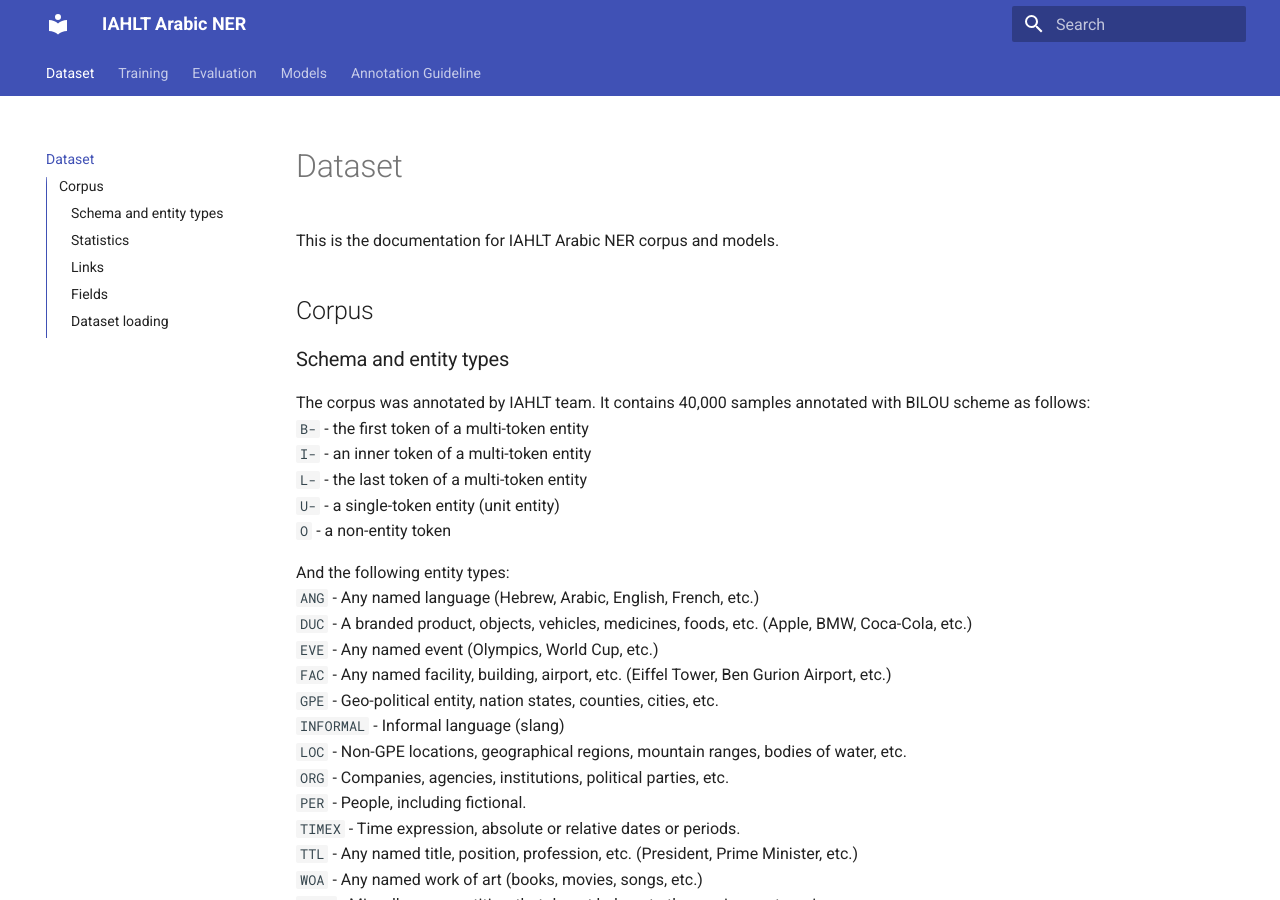
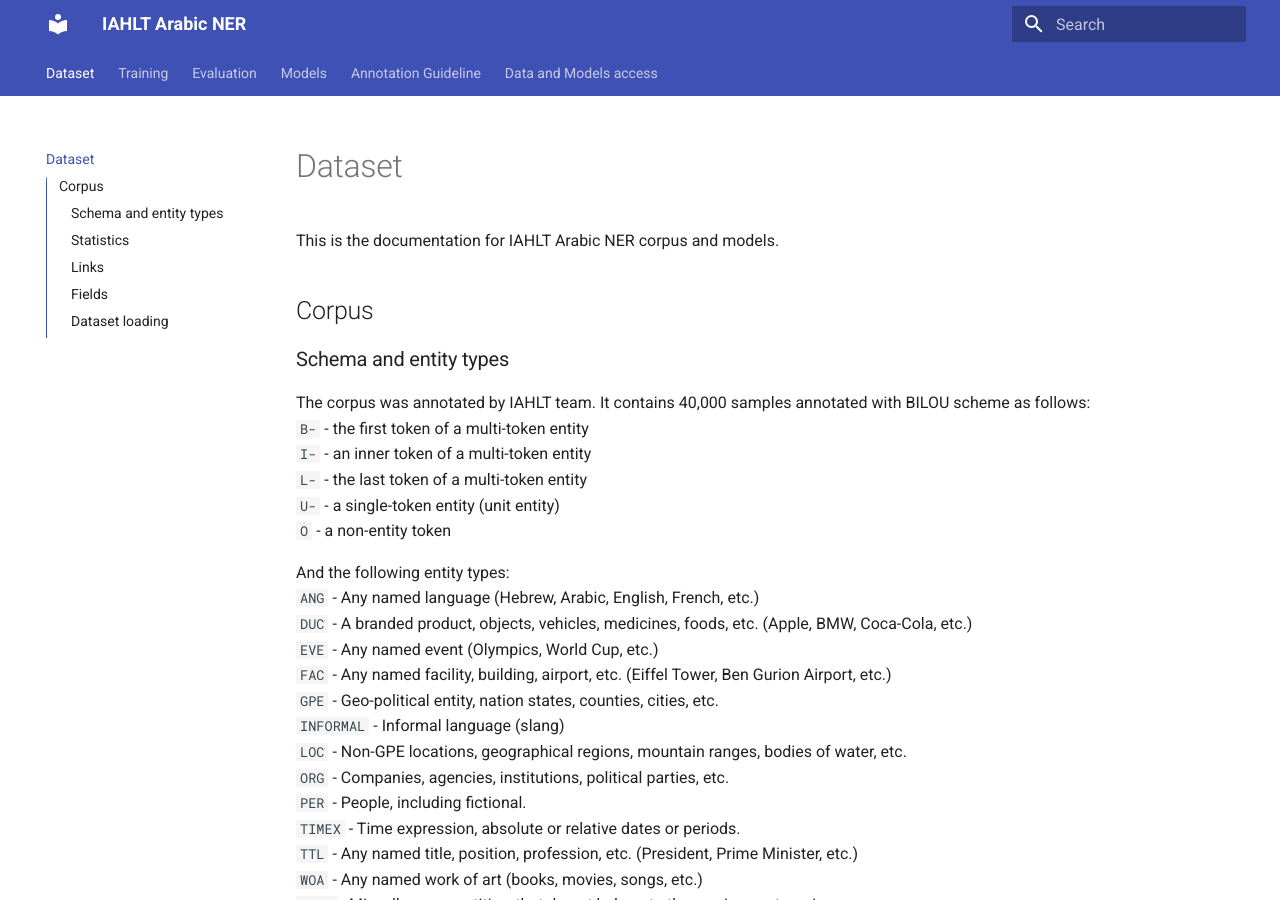
Before and after one commit to IAHLT/arabic_ner, an MkDocs documentation site: the page built from docs/index.md, in a window 1280 px wide and 900 px high. Built offline with MkDocs 1.6.1 and Material for MkDocs 9.7.7, drawn with Linux system fonts in a browser that asks for light colours.

Commit message:
Update mkdocs.yml

```diff
--- a/mkdocs.yml
+++ b/mkdocs.yml
@@ -49,6 +49,7 @@ nav:
   - Evaluation: evaluation.md
   - Models: usage.md
   - Annotation Guideline: annotation.md
+  - Data and Models access: access.md
 
 
 extra:
```
